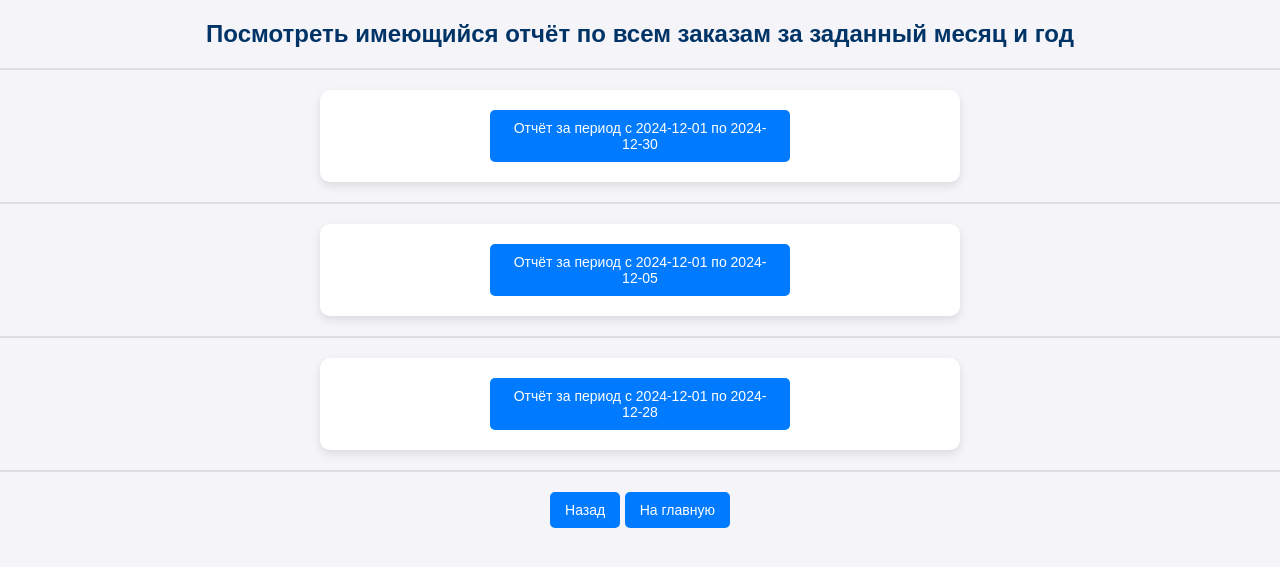
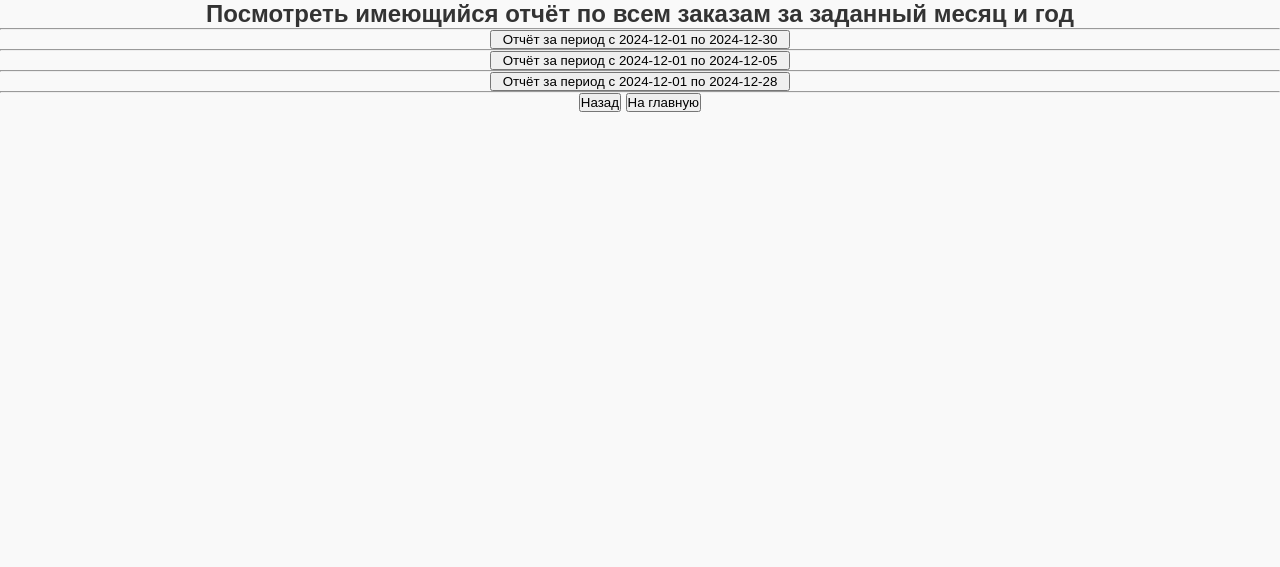
Before and after one commit to Ho1j/DB_course_project, a Flask app: page /reports/view_1 in a window 1280 px wide. Shown: the top 567 px of the page. Run offline with Flask 3, Linux system fonts and the light colour scheme; data comes from the database, SQL or seed files in the repository.

Commit message:
New base.css design

```diff
--- a/app/static/base.css
+++ b/app/static/base.css
@@ -1,88 +1,59 @@
-/* Base styles for classic design */
+* {
+    margin: 0;
+    padding: 0;
+    box-sizing: border-box;
+}
 
 body {
     font-family: Arial, sans-serif;
-    background-color: #f4f4f9;
-    color: #333;
     margin: 0;
     padding: 0;
+    background-color: #f9f9f9;
+    color: #333;
 }
 
-h1, h2, h3 {
-    color: #003366;
-    margin-bottom: 20px;
+header {
+    background-color: #0073e6;
+    color: white;
+    padding: 15px 0;
 }
 
-a {
-    color: #003366;
-    text-decoration: none;
+header .container {
+    display: flex;
+    justify-content: space-between;
+    align-items: center;
+    width: 90%;
+    margin: 0 auto;
 }
 
-a:hover {
-    text-decoration: underline;
+header .logo-title {
+    display: flex;
+    align-items: center;
 }
 
-button, input[type="submit"] {
-    background-color: #007bff;
-    color: #fff;
+header img {
+    height: 50px;
+    width: auto;
+    margin-right: 10px;
+}
+
+header h1 {
+    margin: 0;
+    font-size: 1.5rem;
+}
+
+header button {
+    background-color: white;
+    color: #0073e6;
     border: none;
-    padding: 10px 15px;
+    padding: 10px 20px;
+    font-size: 1rem;
     border-radius: 5px;
     cursor: pointer;
-    font-size: 14px;
 }
 
-button:hover, input[type="submit"]:hover {
-    background-color: #0056b3;
-}
-
-input[type="text"], input[type="password"], select, textarea {
-    width: 100%;
-    padding: 10px;
-    border: 1px solid #ddd;
-    border-radius: 5px;
-    margin-bottom: 15px;
-    box-sizing: border-box;
-}
-
-form {
-    max-width: 600px;
-    margin: 20px auto;
-    padding: 20px;
-    background-color: #fff;
-    border-radius: 10px;
-    box-shadow: 0 4px 10px rgba(0, 0, 0, 0.1);
-}
-
-.wrapper {
-    max-width: 800px;
-    margin: 20px auto;
-    padding: 20px;
-    background-color: #fff;
-    border-radius: 10px;
-    box-shadow: 0 4px 10px rgba(0, 0, 0, 0.1);
-}
-
-table {
-    width: 100%;
-    border-collapse: collapse;
-    margin: 20px 0;
-}
-
-table th, table td {
-    border: 1px solid #ddd;
-    padding: 10px;
-    text-align: left;
-}
-
-table th {
-    background-color: #f4f4f9;
-    color: #003366;
-}
-
-hr {
-    border: 1px solid #ddd;
-    margin: 20px 0;
+header button:hover {
+    background-color: #e6f0ff;
 }
 
 .flash-messages {
```
Also changed, not shown: other parts of app/static/base.css (+12 -13 lines).
